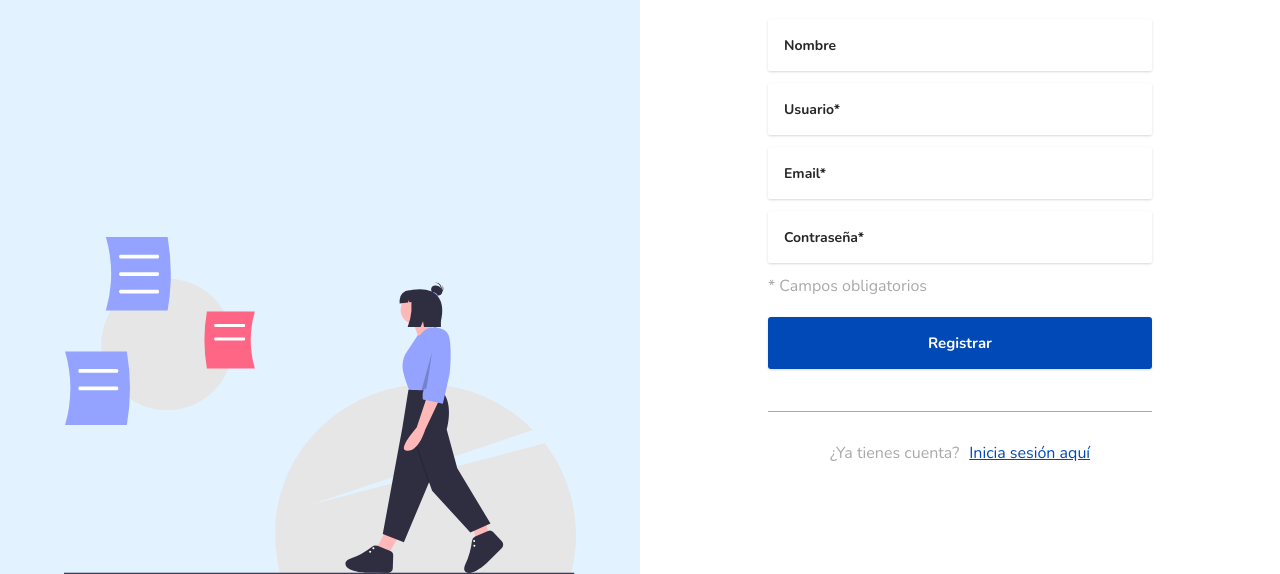
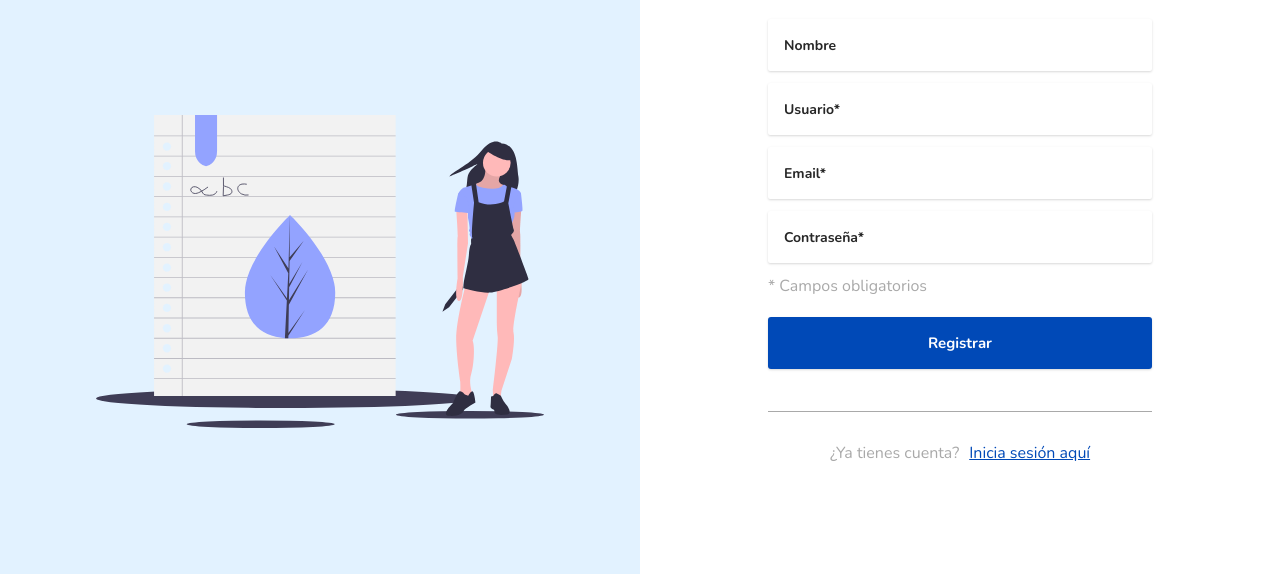
Before and after one commit to Ximoromero6/registro, a plain HTML site: page index.html in a window 1280 px wide. Shown: the part 226-800 px from the top of the page. Drawn offline with nearby package versions, Linux system fonts and the light colour scheme.

Commit message:
fondo izquierda cambio

```diff
--- a/styles.scss
+++ b/styles.scss
@@ -112,10 +112,10 @@ body {
     .left {
         background: #e2f2ff;
         flex: 1;
-        background-image: url("images/4.svg");
-        background-size: 80%;
+        background-image: url("images/3.svg");
+        background-size: 70%;
         background-repeat: no-repeat;
-        background-position-y: 100%;
+        background-position-y: 70%;
         background-position-x: center;
         @media (max-width: 1200px) {
             display: none;
```
Also changed, not shown: index.html (+0 -7 lines), styles.css, 1 other file.
